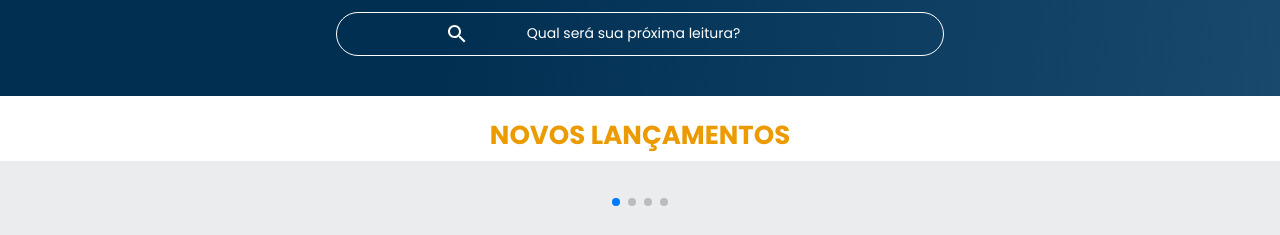
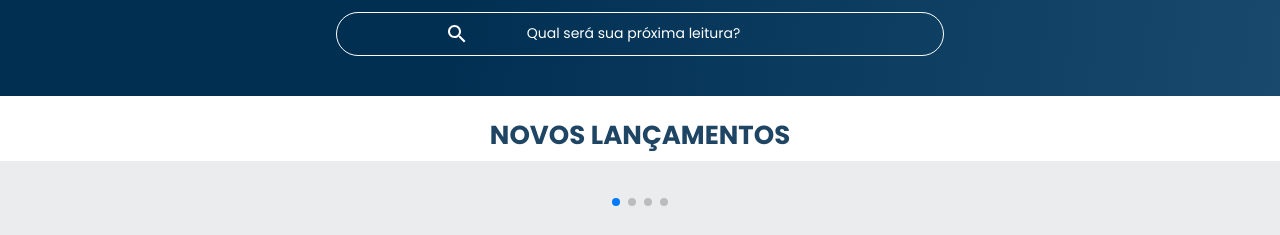
Before and after one commit to ArianeOliveira19/BOOOK, a plain HTML site: page index.html in a window 1280 px wide. Shown: the part 192-427 px from the top of the page. Drawn offline with nearby package versions, Linux system fonts and the light colour scheme.

Commit message:
Add files via upload

```diff
--- a/styles.css
+++ b/styles.css
@@ -9,10 +9,10 @@
 :root {
     --cor-de-fundo: #EBECEE;
     --branco: #FFFFFF;
-    --laranja: #EB9B00;
+    --laranja: #1f4564;
     --azul-degrade: linear-gradient(97.54deg, #002f52 35.49%, #326589 165.37%);
     --fonte-principal: "Poppins";
-    --azul: #002F52;
+    --azul: #774bc9;
     --fonte-secundario: "Josefin Sans";
     --preto: #000000;
     --cinza: #474646;
```
